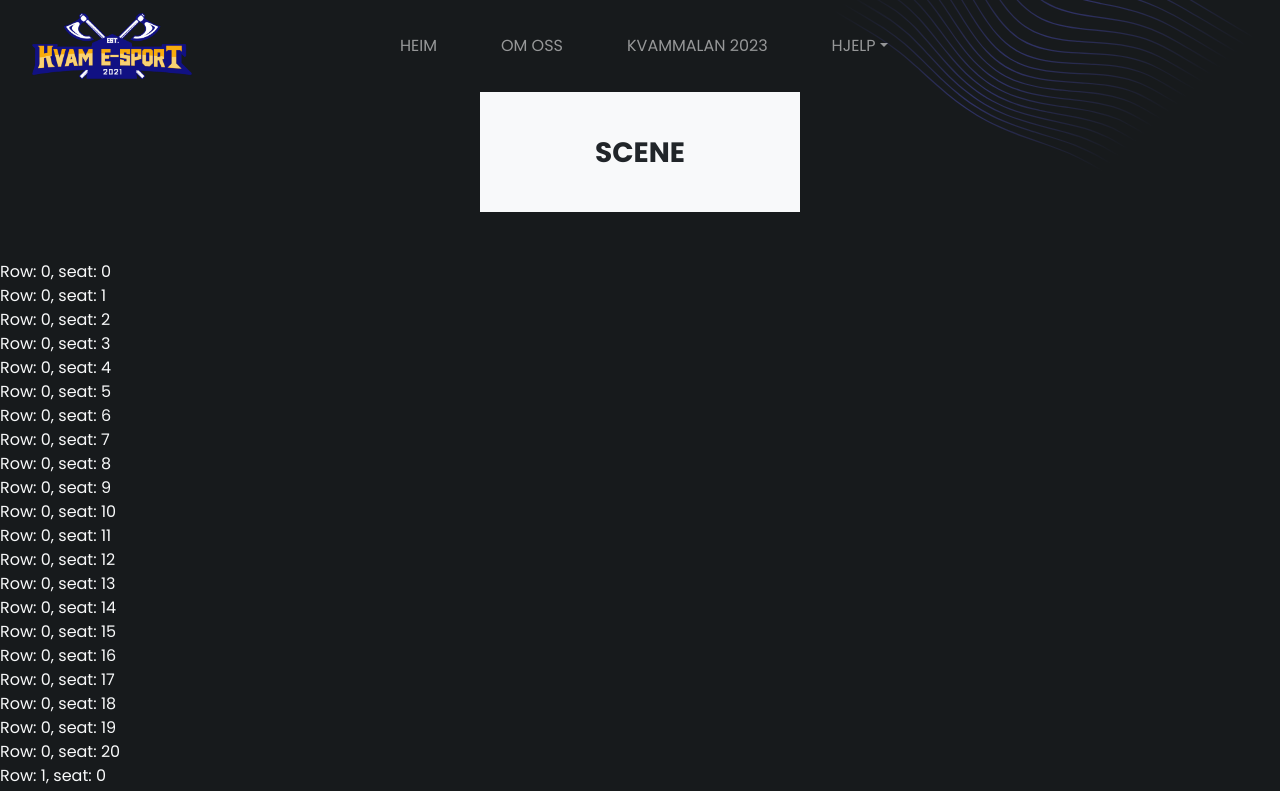
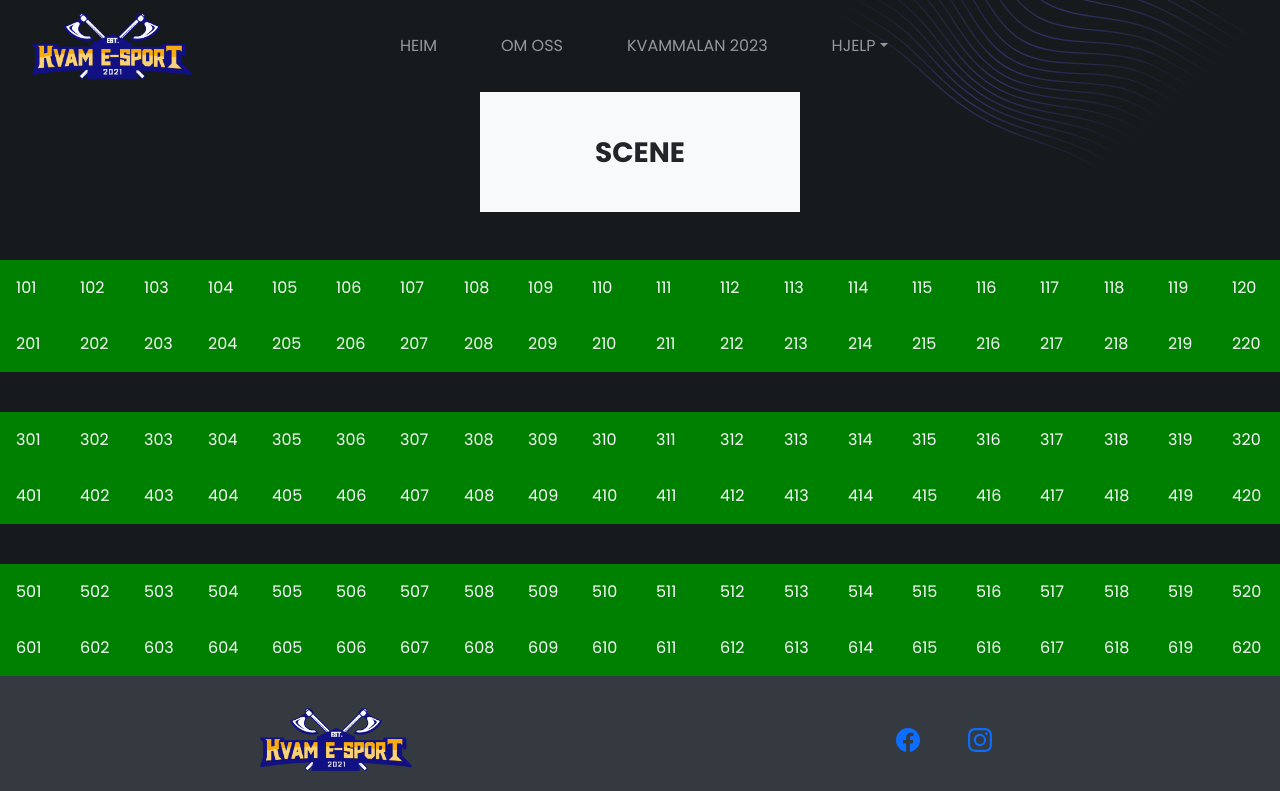
Before and after one commit to danielols3n/kvammalan, a React (Create React App) app: page /kvammalan/checkout/seat-map in a window 1280 px wide. Shown: the top 791 px of the page. Built offline with nearby package versions, Linux system fonts and the light colour scheme.

Commit message:
Made the seat map

```diff
--- a/src/css/SeatMap.css
+++ b/src/css/SeatMap.css
@@ -4,3 +4,11 @@
     background-repeat: no-repeat;
     background-size: contain;
 }
+
+.seat-avail:hover {
+    background-color: darkgreen;
+}
+
+.seat-avail {
+    background-color: green;
+}
--- a/src/pages/SeatMap.js
+++ b/src/pages/SeatMap.js
@@ -5,7 +5,12 @@ import Footer from '../components/footer/Footer'
 import '../css/SeatMap.css'
 
 function SeatMap() {
-  let counter = 1
+  let rowCount = 0
+
+  const checkout = () => {
+    console.log('Checkout')
+  }
+
   return (
     <Container fluid className="seatmap d-flex flex-column m-0 p-0">
         <NavbarComponent data={{ background: 'transparent' }} />
@@ -13,12 +18,17 @@ function SeatMap() {
           <div className="bg-light w-25 mx-auto d-flex mb-5" style={{ height: '15vh' }}>
             <h3 className="fw-bolder text-center m-auto">SCENE</h3>
           </div>
-          {[0,1,2,3,4,5,6,7,8].map((row) => {
+          {[1,2,3,4,5,6,7,8].map((row) => {
+            if (row === 3 || row === 6) {
+
+            } else {
+              rowCount += 1
+            }
             return (
               <Row className="d-flex">
                 {
-                  row === 2 || row === 5 || row === 8 ?
-                    [0,1,2,3,4,5,6,7,8,9,10,11,12,13,14,15,16,17,18,19,20].map((seat) => {
+                  row === 3 || row === 6 ?
+                    [1,2,3,4,5,6,7,8,9,10,11,12,13,14,15,16,17,18,19,20].map((seat) => {
                       return (
                         <div style={{ width: '40px', height: '40px', background: 'transparent' }}>
                           &nbsp;
@@ -26,10 +36,10 @@ function SeatMap() {
                       )
                     })
                     :
-                    [0,1,2,3,4,5,6,7,8,9,10,11,12,13,14,15,16,17,18,19,20].map((seat) => {
+                    [1,2,3,4,5,6,7,8,9,10,11,12,13,14,15,16,17,18,19,20].map((seat) => {
                       return (
-                        <div>
-                          <span className="text-light">Row: {row}, seat: {seat}</span>
+                        <div onClick={true === true ? checkout : null} className={true === true ? 'p-3 seat-avail' : 'p-3'} style={true === true ? { width: '4rem', cursor: 'pointer' } : { width: '4rem', backgroundColor: 'red' }}>
+                          {seat < 10 ? <span className='text-light'>{rowCount}0{seat}</span> : <span className='text-light'>{rowCount}{seat}</span>}
                         </div>
                       )
                     })
```
